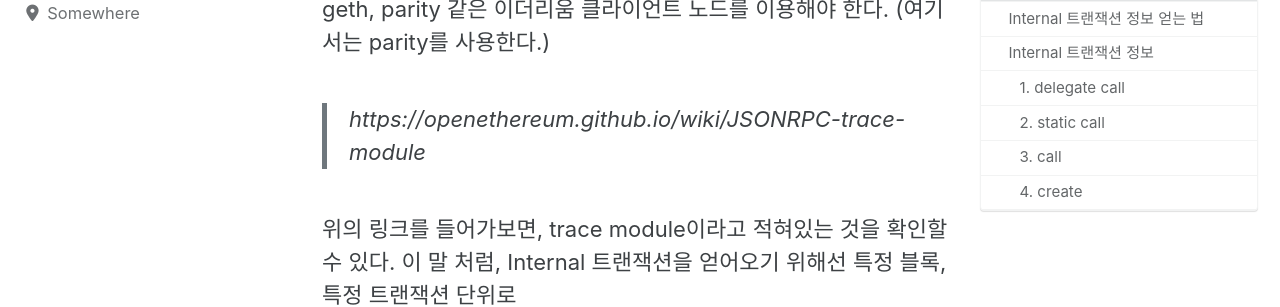
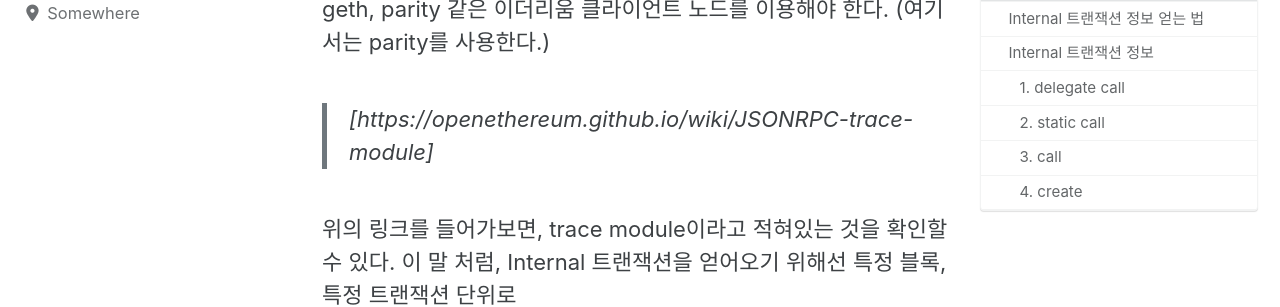
Before and after one commit to TaeYongHwang/TaeYongHwang.github.io, a Jekyll site: the page built from _posts/2020-06-17-ethereum-internal-tx.md, in a window 1280 px wide and 900 px high, scrolled down 894 px. Shown: the part 154-461 px from the top of the window. Built offline with Jekyll 4.4.1, drawn with Linux system fonts in a browser that asks for light colours; cached includes are drawn as plain includes; nearby versions of some CDN libraries.

Commit message:
add link

```diff
--- a/_posts/2020-06-17-ethereum-internal-tx.md
+++ b/_posts/2020-06-17-ethereum-internal-tx.md
@@ -21,7 +21,7 @@ Internal Transaction이라고 한다. On-chain 상에 기록되는 정보는 오
 ## Internal 트랜잭션 정보 얻는 법
  web3 같은 라이브러리를 이용해서는 해당 정보들을 얻어올 수 없고 geth, parity 같은 이더리움 클라이언트 노드를 이용해야 한다. (여기서는 parity를 사용한다.)
 
- > https://openethereum.github.io/wiki/JSONRPC-trace-module
+ > [https://openethereum.github.io/wiki/JSONRPC-trace-module]
 
  위의 링크를 들어가보면, trace module이라고 적혀있는 것을 확인할 수 있다. 이 말 처럼, Internal 트랜잭션을 얻어오기 위해선 특정 블록, 특정 트랜잭션 단위로
  해당 정보를 replay 시켜야 한다. 이더스캔을 써보면 __Internal Txns__ 필드를 볼 수 있는데, 이 칸 역시 이때까지의 모든 블록을 replay해서 얻은 정보를 가공해
```
